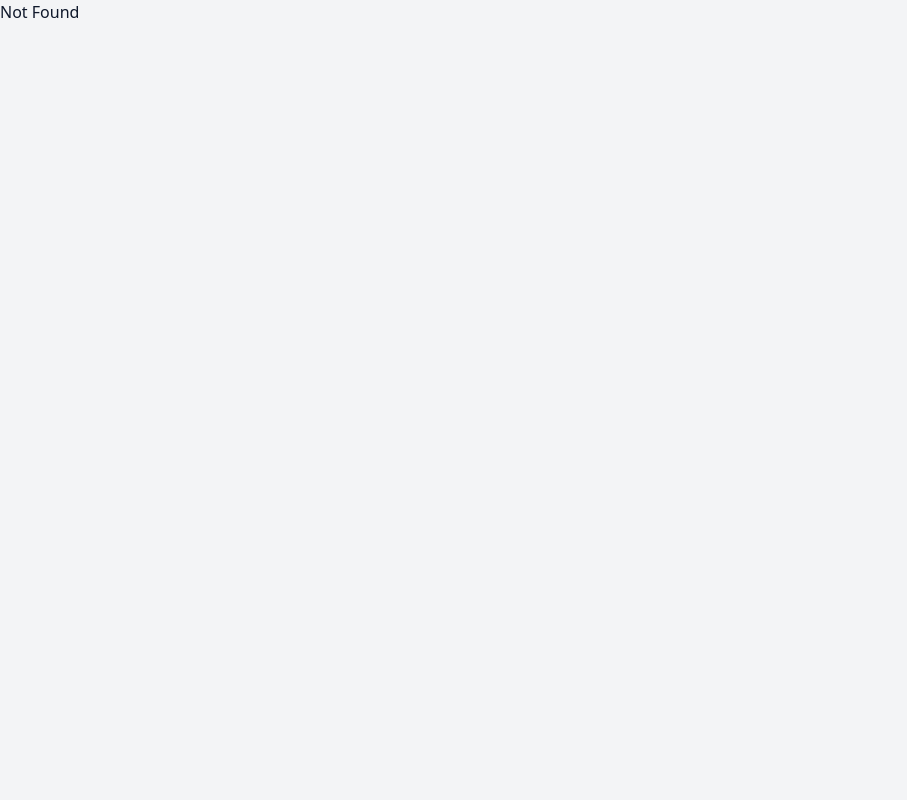
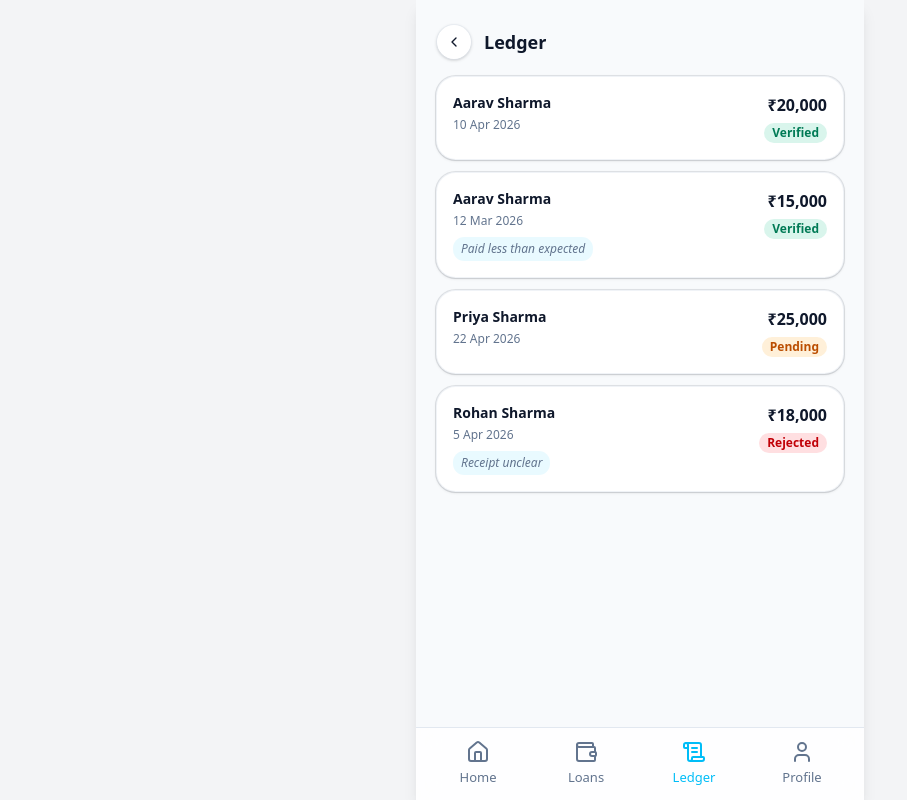
Before and after one commit to prabhukiran161/loansync, a React (Vite) app: page /ledger in a window 1280 px wide. Shown: the whole page, without its empty margins (0-907 px from the left). Built offline with nearby package versions, Linux system fonts and the light colour scheme.

Commit message:
Implement Ledger Page

```diff
--- /dev/null
+++ b/src/components/StatusBadge.tsx
@@ -0,0 +1,37 @@
+import { Badge } from "./ui/badge";
+
+export const StatusBadge = ({
+  status,
+}: {
+  status: "verified" | "pending" | "rejected";
+}) => {
+  switch (status) {
+    case "verified":
+      return (
+        <Badge
+          variant="secondary"
+          className="bg-emerald-500/15 text-emerald-700 hover:bg-emerald-500/25 border-none shadow-none font-semibold"
+        >
+          Verified
+        </Badge>
+      );
+    case "pending":
+      return (
+        <Badge
+          variant="secondary"
+          className="bg-amber-500/15 text-amber-700 hover:bg-amber-500/25 border-none shadow-none font-semibold"
+        >
+          Pending
+        </Badge>
+      );
+    case "rejected":
+      return (
+        <Badge
+          variant="secondary"
+          className="bg-red-500/15 text-red-700 hover:bg-red-500/25 border-none shadow-none font-semibold"
+        >
+          Rejected
+        </Badge>
+      );
+  }
+};
--- /dev/null
+++ b/src/components/TransactionCard.tsx
@@ -0,0 +1,48 @@
+import { Link } from "@tanstack/react-router";
+import { Card } from "./ui/card";
+import { fmt } from "@/lib/mockData";
+import { StatusBadge } from "./StatusBadge";
+
+export const TransactionCard = ({
+  userName,
+  date,
+  note,
+  amount,
+  status,
+}: {
+  userName: string;
+  date: string;
+  note?: string;
+  amount: number;
+  status: "verified" | "rejected" | "pending";
+}) => {
+  return (
+    <Link to="/">
+      <Card className="rounded-xl p-4 shadow-sm border border-border/50 transition hover:border-primary/50">
+        <div className="flex justify-between items-start">
+          <div>
+            <p className="font-semibold text-foreground text-sm">{userName}</p>
+            <p className="text-xs text-muted-foreground mt-1">
+              {new Date(date).toLocaleDateString("en-IN", {
+                day: "numeric",
+                month: "short",
+                year: "numeric",
+              })}
+            </p>
+            {note && (
+              <p className="text-xs text-muted-foreground mt-2 italic bg-accent/50 px-2 py-1 rounded-md w-fit max-w-40 truncate">
+                {note}
+              </p>
+            )}
+          </div>
+          <div className="text-right flex flex-col items-end gap-1.5">
+            <p className="font-semibold text-foreground text-base">
+              {fmt(amount)}
+            </p>
+            <StatusBadge status={status} />
+          </div>
+        </div>
+      </Card>
+    </Link>
+  );
+};
--- a/src/routeTree.gen.ts
+++ b/src/routeTree.gen.ts
@@ -10,11 +10,17 @@
 
 import { Route as rootRouteImport } from './routes/__root'
 import { Route as LoginRouteImport } from './routes/login'
+import { Route as LedgerRouteImport } from './routes/ledger'
 import { Route as IndexRouteImport } from './routes/index'
 
 const LoginRoute = LoginRouteImport.update({
   id: '/login',
   path: '/login',
+  getParentRoute: () => rootRouteImport,
+} as any)
+const LedgerRoute = LedgerRouteImport.update({
+  id: '/ledger',
+  path: '/ledger',
   getParentRoute: () => rootRouteImport,
 } as any)
 const IndexRoute = IndexRouteImport.update({
@@ -25,27 +31,31 @@ const IndexRoute = IndexRouteImport.update({
 
 export interface FileRoutesByFullPath {
   '/': typeof IndexRoute
+  '/ledger': typeof LedgerRoute
   '/login': typeof LoginRoute
 }
 export interface FileRoutesByTo {
   '/': typeof IndexRoute
+  '/ledger': typeof LedgerRoute
   '/login': typeof LoginRoute
 }
 export interface FileRoutesById {
   __root__: typeof rootRouteImport
   '/': typeof IndexRoute
+  '/ledger': typeof LedgerRoute
   '/login': typeof LoginRoute
 }
 export interface FileRouteTypes {
   fileRoutesByFullPath: FileRoutesByFullPath
-  fullPaths: '/' | '/login'
+  fullPaths: '/' | '/ledger' | '/login'
   fileRoutesByTo: FileRoutesByTo
-  to: '/' | '/login'
-  id: '__root__' | '/' | '/login'
+  to: '/' | '/ledger' | '/login'
+  id: '__root__' | '/' | '/ledger' | '/login'
   fileRoutesById: FileRoutesById
 }
 export interface RootRouteChildren {
   IndexRoute: typeof IndexRoute
+  LedgerRoute: typeof LedgerRoute
   LoginRoute: typeof LoginRoute
 }
 
@@ -56,6 +66,13 @@ declare module '@tanstack/react-router' {
       path: '/login'
       fullPath: '/login'
       preLoaderRoute: typeof LoginRouteImport
+      parentRoute: typeof rootRouteImport
+    }
+    '/ledger': {
+      id: '/ledger'
+      path: '/ledger'
+      fullPath: '/ledger'
+      preLoaderRoute: typeof LedgerRouteImport
       parentRoute: typeof rootRouteImport
     }
     '/': {
@@ -70,6 +87,7 @@ declare module '@tanstack/react-router' {
 
 const rootRouteChildren: RootRouteChildren = {
   IndexRoute: IndexRoute,
+  LedgerRoute: LedgerRoute,
   LoginRoute: LoginRoute,
 }
 export const routeTree = rootRouteImport
--- /dev/null
+++ b/src/routes/ledger.tsx
@@ -0,0 +1,39 @@
+import { MobileShell } from "@/components/MobileShell";
+import { createFileRoute } from "@tanstack/react-router";
+import { ScreenHeader } from "@/components/ScreenHeader";
+import { transactions } from "@/lib/mockData";
+import { TransactionCard } from "@/components/TransactionCard";
+import { ScrollText } from "lucide-react";
+
+export const Route = createFileRoute("/ledger")({
+  component: Ledger,
+});
+
+function Ledger() {
+  return (
+    <MobileShell>
+      <div className="h-full flex flex-col">
+        <ScreenHeader title="Ledger" />
+        {transactions.length === 0 ? (
+          <div className="flex-1 flex flex-col items-center justify-center text-muted-foreground opacity-60">
+            <ScrollText size={48} className="mb-4" />
+            <p className="text-lg font-medium">No Transactions exist</p>
+          </div>
+        ) : (
+          <div className="px-5 mt-2 pb-6 flex flex-col gap-3">
+            {transactions.map((transaction) => (
+              <TransactionCard
+                key={transaction.id}
+                userName={transaction.userName}
+                date={transaction.date}
+                amount={transaction.amount}
+                note={transaction.note}
+                status={transaction.status}
+              />
+            ))}
+          </div>
+        )}
+      </div>
+    </MobileShell>
+  );
+}
```
